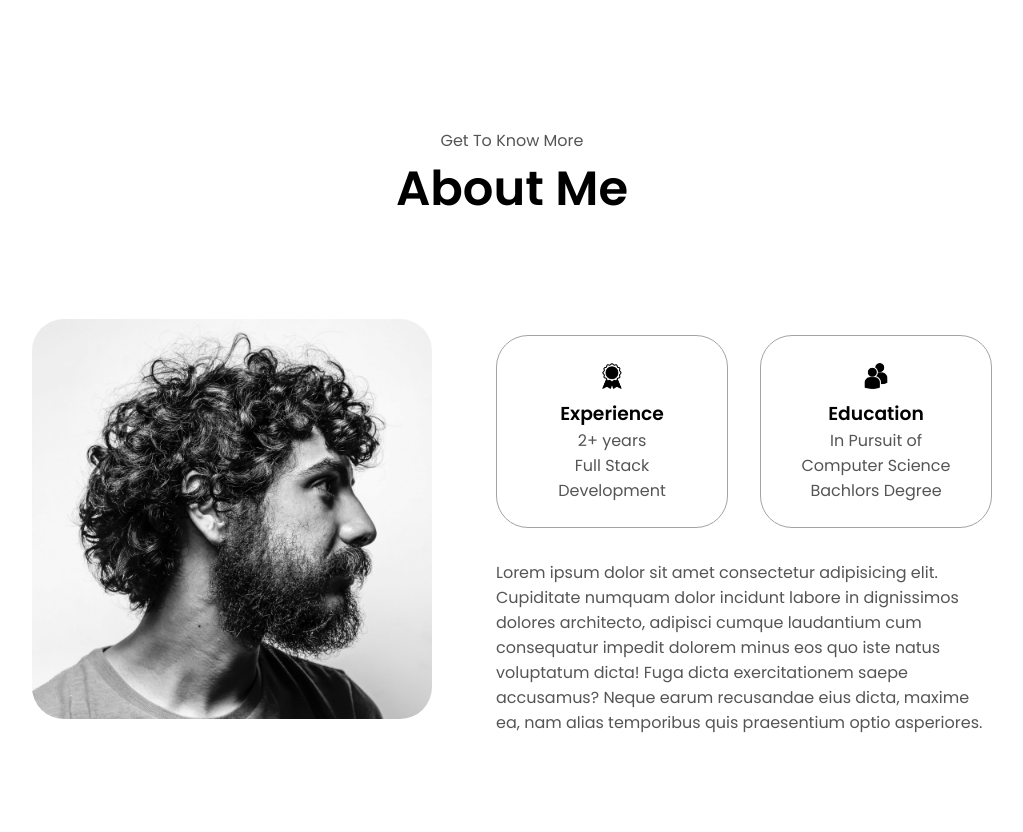
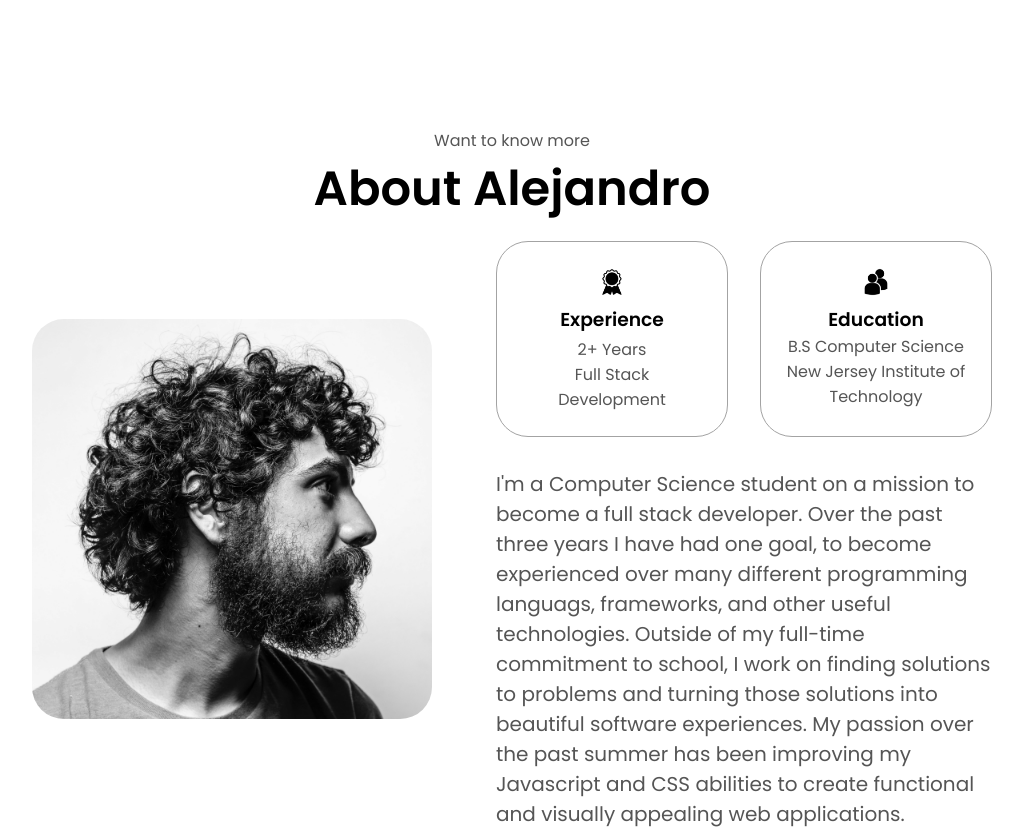
Before and after one commit to Alejandro-Gonzale-z/PortfolioV1, a plain HTML site: page index.html in a window 1280 px wide. Shown: the part 800-1632 px from the top of the page, without its empty margins (128-1151 px from the left). Drawn offline with Linux system fonts and the light colour scheme.

Commit message:
picture changes

```diff
--- a/index.html
+++ b/index.html
@@ -37,7 +37,10 @@
     </nav>
     <section id="profile">
       <div class="section__pic-container">
-        <img src="./assests/profile-pic.png" alt="Alejandro Gonzalez Profile Picture" />
+        <img
+          src="./assests/profile-pic.png"
+          alt="Alejandro Gonzalez Profile Picture"
+        />
       </div>
       <div class="section__text">
         <p class="section__text__p1">Hello, I'm</p>
@@ -68,17 +71,17 @@
             onclick="location.href='https://github.com/Alejandro-Gonzale-z'"
           />
           <img
-          src="./assests/arrow.png"
-          alt="arrow"
-          class="icon arrow"
-          onclick="location.href='./#about'"
-        />
+            src="./assests/arrow.png"
+            alt="arrow"
+            class="icon arrow"
+            onclick="location.href='./#about'"
+          />
         </div>
       </div>
     </section>
     <section id="about">
-      <p class="section__text__p1">Get To Know More</p>
-      <h1 class="title">About Me</h1>
+      <p class="section__text__p1">Want to know more</p>
+      <h1 class="title">About Alejandro</h1>
       <div class="section-container">
         <div class="section__pic-container">
           <img
@@ -93,29 +96,37 @@
               <img
                 src="./assests/experience.png"
                 alt="experience icon"
-                class="icon"
+                class="e-icons"
               />
-              <h3>Experience</h3>
-              <p>2+ years <br />Full Stack Development</p>
+              <h3 class="e-icons">Experience</h3>
+              <p>
+                2+ Years<br />
+                Full Stack Development
+              </p>
             </div>
             <div class="details-container">
               <img
                 src="./assests/education.png"
                 alt="education icon"
-                class="icon"
+                class="e-icons"
               />
               <h3>Education</h3>
-              <p>In Pursuit of <br />Computer Science Bachlors Degree</p>
+              <p>
+                B.S Computer Science <br />
+                New Jersey Institute of Technology
+              </p>
             </div>
           </div>
           <div class="text-container">
             <p>
-              Lorem ipsum dolor sit amet consectetur adipisicing elit.
-              Cupiditate numquam dolor incidunt labore in dignissimos dolores
-              architecto, adipisci cumque laudantium cum consequatur impedit
-              dolorem minus eos quo iste natus voluptatum dicta! Fuga dicta
-              exercitationem saepe accusamus? Neque earum recusandae eius dicta,
-              maxime ea, nam alias temporibus quis praesentium optio asperiores.
+              I'm a Computer Science student on a mission to become a full stack
+              developer. Over the past three years I have had one goal, to
+              become experienced over many different programming languags,
+              frameworks, and other useful technologies. Outside of my full-time
+              commitment to school, I work on finding solutions to problems and
+              turning those solutions into beautiful software experiences. My
+              passion over the past summer has been improving my Javascript and CSS
+              abilities to create functional and visually appealing web applications.
             </p>
           </div>
         </div>
@@ -197,8 +208,8 @@
                   class="icon"
                 />
                 <div>
-                  <h3>Material UI</h3>
-                  <p>Proficient</p>
+                  <h3>Angular</h3>
+                  <p>Intermediate</p>
                 </div>
               </article>
             </div>
@@ -342,11 +353,11 @@
                 class="project-img"
               />
             </div>
-            <h2 class="experience-sub-title project-title">Project Two</h2>
+            <h2 class="experience-sub-title project-title">Personal Portfolio</h2>
             <div class="btn-container">
               <button
                 class="btn btn-color-2 project-btn"
-                onclick="window.open('https://github.com/Alejandro-Gonzale-z', '_blank');"
+                onclick="window.open('https://github.com/Alejandro-Gonzale-z/portfolioV1', '_blank');"
               >
                 Github
               </button>
@@ -401,7 +412,9 @@
             alt="email icon"
             class="icon contact-icon email-icon"
           />
-          <p><a href="mailto:ag48@njit.edu" target="_blank">ag48@njit.edu</a></p>
+          <p>
+            <a href="mailto:ag48@njit.edu" target="_blank">ag48@njit.edu</a>
+          </p>
         </div>
         <div class="contact-info-container">
           <img
--- a/style.css
+++ b/style.css
@@ -106,6 +106,7 @@ a:hover {
   max-height: 0;
   overflow: hidden;
   transition: all 0.3 ease-in-out;
+  z-index: 2;
 }
 
 .menu-links a {
@@ -241,70 +242,74 @@ section {
 
 .btn-color-1:hover,
 .btn-color-2:hover {
-    cursor: pointer;
+  cursor: pointer;
 }
 
 .btn-color-1,
 .btn-color-2:hover {
-    background: rgb(53,53,53);
-    color: white;
+  background: rgb(53, 53, 53);
+  color: white;
 }
 
 .btn-color1:hover {
-    background: rgb(0,0,0);
+  background: rgb(0, 0, 0);
 }
 
 .btn-color-2 {
-    background: none;
+  background: none;
 }
 
-.btn-color-2:hover{
-    border: rgb(255,255,255) 0.1rem solid;
+.btn-color-2:hover {
+  border: rgb(255, 255, 255) 0.1rem solid;
 }
 
 /* About Section */
 
-#about{
+#about {
   position: relative;
 }
 
-.about-containers{
+.about-containers {
   gap: 2rem;
   margin-bottom: 2rem;
   margin-top: 2rem;
 }
 
-.about-details-container{
+.about-details-container {
   justify-content: center;
   flex-direction: column;
 }
 
-.about-containers, .about-details-container{
-  display: flex
-
+.about-containers,
+.about-details-container {
+  display: flex;
 }
 
-.about-pic{
+.text-container p {
+  font-size: 1.25rem;
+}
+
+.about-pic {
   border-radius: 2rem;
 }
 
-.arrow{
+.arrow {
   position: absolute;
   right: -5rem;
   bottom: 2.5rem;
 }
 
-.details-container{
+.details-container {
   padding: 1.5rem;
   flex: 1;
   background: white;
   border-radius: 2rem;
-  border: rgb(53,53,53) 0.1rem solid;
-  border-color: rgb(163,163,163);
+  border: rgb(53, 53, 53) 0.1rem solid;
+  border-color: rgb(163, 163, 163);
   text-align: center;
 }
 
-.section-container{
+.section-container {
   gap: 4rem;
   height: 80%;
 }
@@ -315,26 +320,31 @@ section {
   margin: auto 0;
 }
 
+.e-icons{
+  height: 2rem;
+  cursor: default;
+}
+
 /* Experience Section */
 
-#experience{
+#experience {
   position: relative;
 }
 
 .experience-sub-title {
-  color: rgb(85,85,85);
+  color: rgb(85, 85, 85);
   font-weight: 600;
   font-size: 1.75rem;
   margin-bottom: 2rem;
 }
 
-.experience-details-container{
+.experience-details-container {
   display: flex;
   justify-content: center;
   flex-direction: column;
 }
 
-.article-container{
+.article-container {
   display: flex;
   text-align: initial;
   flex-wrap: wrap;
@@ -349,7 +359,7 @@ article {
   gap: 0.5rem;
 }
 
-article .icon{
+article .icon {
   cursor: default;
 }
 
@@ -358,50 +368,48 @@ article .icon{
   position: relative;
 }
 
-
-
-.color-container{
-  border-color: rgb(163,163,163);
-  background: rgb(250,250,250);
+.color-container {
+  border-color: rgb(163, 163, 163);
+  background: rgb(250, 250, 250);
 }
 
-.project-img{
+.project-img {
   border-radius: 2rem;
   width: 90%;
   height: 90%;
 }
 
-.project-title{
+.project-title {
   margin: 1rem;
   color: black;
 }
 
 .project-btn {
   color: black;
-  border-color: rgb(163,163,163);
+  border-color: rgb(163, 163, 163);
 }
 
 /* Contact Section */
 
-#contact{
+#contact {
   display: flex;
   justify-content: center;
   flex-direction: column;
   height: 70vh;
 }
 
-.contact-info-upper-container{
+.contact-info-upper-container {
   display: flex;
   justify-content: center;
   border-radius: 2rem;
-  border: rgb(53,53,53) 0.1rem solid;
-  border-color: rgb(163,163,163);
-  background: (250,250,250);
+  border: rgb(53, 53, 53) 0.1rem solid;
+  border-color: rgb(163, 163, 163);
+  background: (250, 250, 250);
   margin: 2rem auto;
-  padding: .5rem;
+  padding: 0.5rem;
 }
 
-.contact-info-container{
+.contact-info-container {
   display: flex;
   align-items: center;
   justify-content: center;
@@ -409,8 +417,9 @@ article .icon{
   margin: 1rem;
 }
 
-.contact-info-container p{
+.contact-info-container p {
   font-size: larger;
+  margin-right: 1rem;
 }
 
 .contact-icon {
@@ -423,7 +432,7 @@ article .icon{
 
 /* Footer Section */
 
-footer{
+footer {
   height: 26vh;
   margin: 0 1rem;
 }
```
Also changed, not shown: assests/project-1.png, assests/project-2.png.
